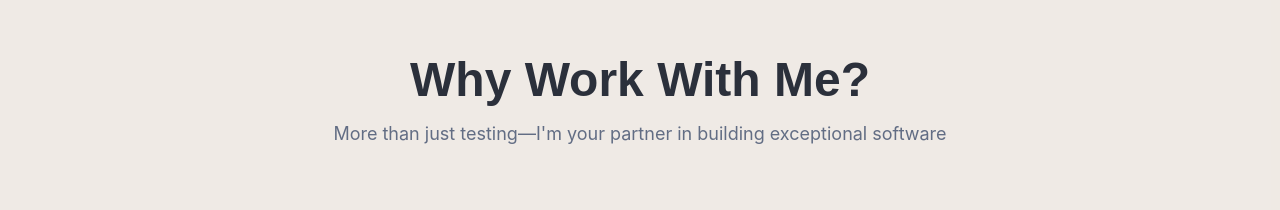
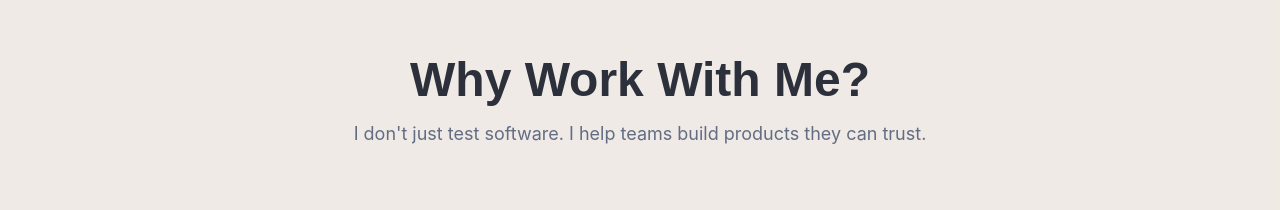
Before and after one commit to sindhusundararajan/sindhusundararajan.github.io, a React (Create React App) app in the folder frontend/: page / in a window 1280 px wide. Shown: the part 7880-8090 px from the top of the page. Built offline with nearby package versions, Linux system fonts and the light colour scheme.

Commit message:
auto-commit for 42618fc1-afd3-4f88-b7ed-ef5177fb2569

```diff
--- a/frontend/src/components/WhyWorkWithMe.jsx
+++ b/frontend/src/components/WhyWorkWithMe.jsx
@@ -27,7 +27,7 @@ const WhyWorkWithMe = () => {
               Why Work With Me?
             </h2>
             <p className="text-lg text-muted-foreground max-w-2xl mx-auto">
-              More than just testing—I'm your partner in building exceptional software
+              I don't just test software. I help teams build products they can trust.
             </p>
           </div>
 
```
